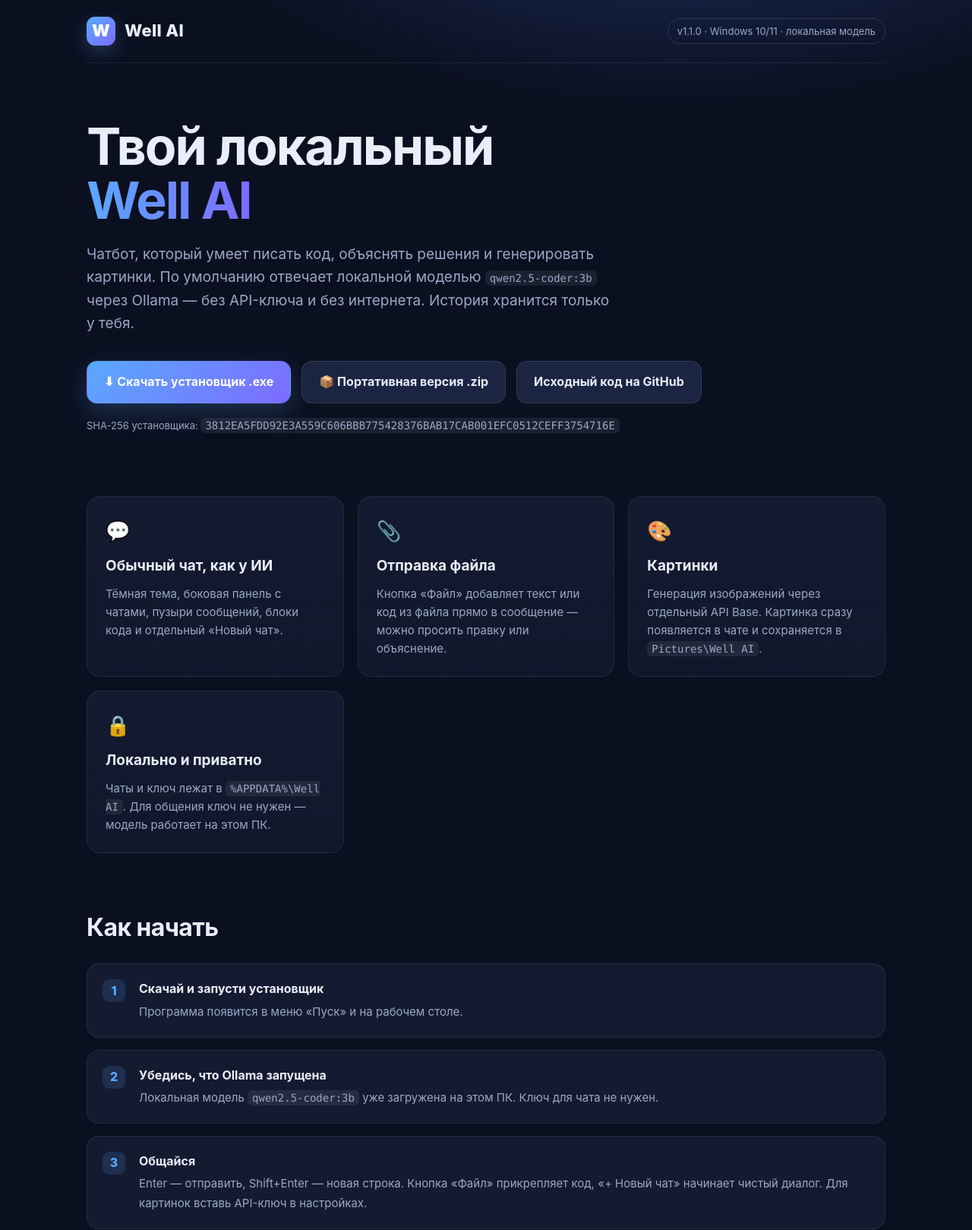
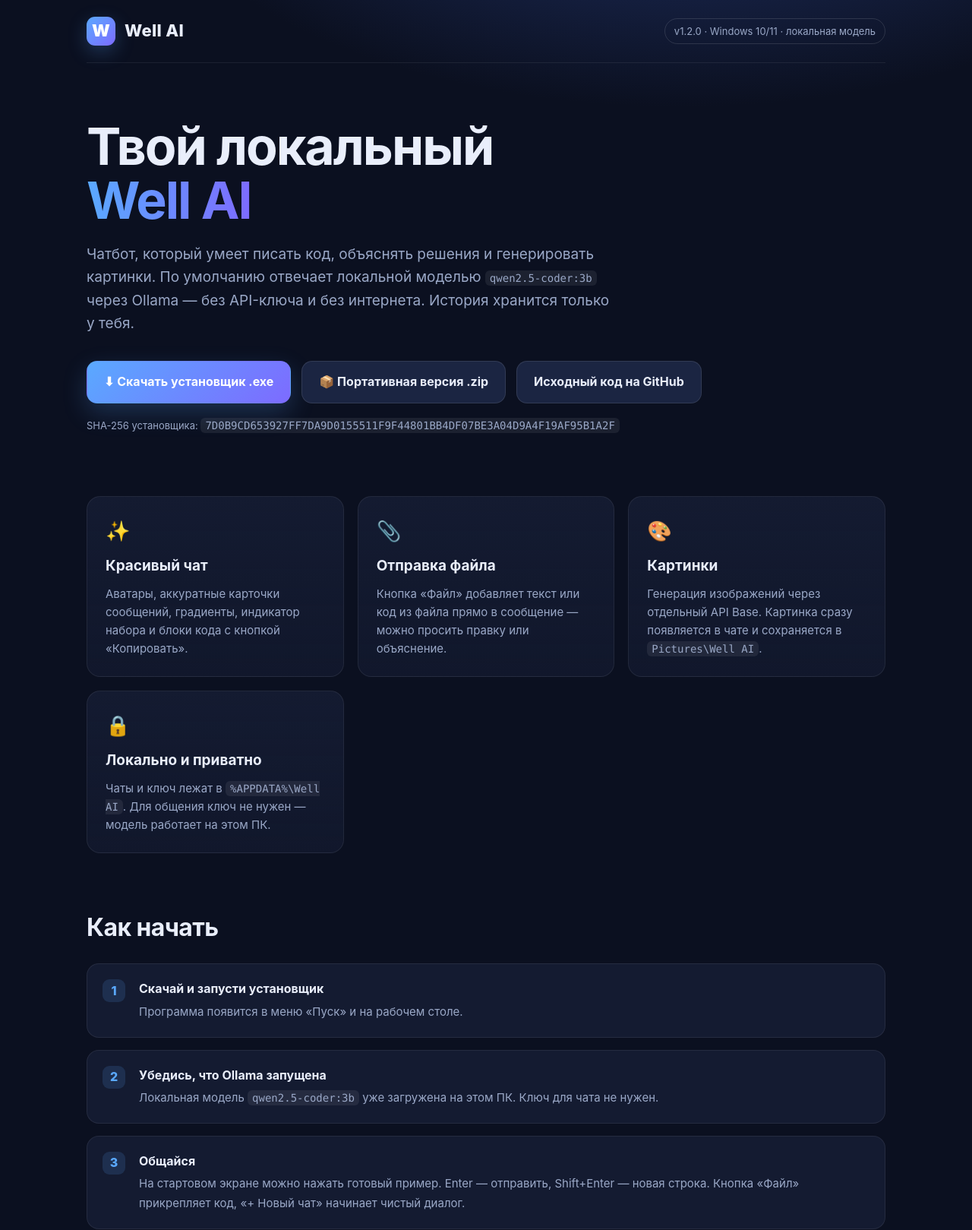
Before and after one commit to abibaokak/well-ai, a plain HTML site: page docs/index.html in a window 1280 px wide. Shown: the top 1619 px of the page at 76% size. Drawn offline with Linux system fonts and the light colour scheme.

Commit message:
Well AI v1.2.0: красивый дизайн чата

```diff
--- a/docs/index.html
+++ b/docs/index.html
@@ -104,22 +104,22 @@
   <div class="wrap">
     <header>
       <div class="logo"><div class="logo-mark">W</div> Well AI</div>
-      <div class="badge">v1.1.0 · Windows 10/11 · локальная модель</div>
+      <div class="badge">v1.2.0 · Windows 10/11 · локальная модель</div>
     </header>
 
     <div class="hero">
       <h1>Твой локальный<br><span>Well AI</span></h1>
       <p>Чатбот, который умеет писать код, объяснять решения и генерировать картинки. По умолчанию отвечает локальной моделью <code>qwen2.5-coder:3b</code> через Ollama — без API-ключа и без интернета. История хранится только у тебя.</p>
       <div class="buttons">
-        <a class="btn btn-primary" href="https://github.com/abibaokak/well-ai/releases/download/v1.1.0/WellAI-Setup.exe">⬇ Скачать установщик .exe</a>
-        <a class="btn btn-secondary" href="https://github.com/abibaokak/well-ai/releases/download/v1.1.0/WellAI-portable.zip">📦 Портативная версия .zip</a>
+        <a class="btn btn-primary" href="https://github.com/abibaokak/well-ai/releases/download/v1.2.0/WellAI-Setup.exe">⬇ Скачать установщик .exe</a>
+        <a class="btn btn-secondary" href="https://github.com/abibaokak/well-ai/releases/download/v1.2.0/WellAI-portable.zip">📦 Портативная версия .zip</a>
         <a class="btn btn-secondary" href="https://github.com/abibaokak/well-ai">Исходный код на GitHub</a>
       </div>
-      <div class="meta">SHA-256 установщика: <code>3812EA5FDD92E3A559C606BBB775428376BAB17CAB001EFC0512CEFF3754716E</code></div>
+      <div class="meta">SHA-256 установщика: <code>7D0B9CD653927FF7DA9D0155511F9F44801BB4DF07BE3A04D9A4F19AF95B1A2F</code></div>
     </div>
 
     <div class="grid">
-      <div class="card"><div class="icon">💬</div><h3>Обычный чат, как у ИИ</h3><p>Тёмная тема, боковая панель с чатами, пузыри сообщений, блоки кода и отдельный «Новый чат».</p></div>
+      <div class="card"><div class="icon">✨</div><h3>Красивый чат</h3><p>Аватары, аккуратные карточки сообщений, градиенты, индикатор набора и блоки кода с кнопкой «Копировать».</p></div>
       <div class="card"><div class="icon">📎</div><h3>Отправка файла</h3><p>Кнопка «Файл» добавляет текст или код из файла прямо в сообщение — можно просить правку или объяснение.</p></div>
       <div class="card"><div class="icon">🎨</div><h3>Картинки</h3><p>Генерация изображений через отдельный API Base. Картинка сразу появляется в чате и сохраняется в <code>Pictures\Well AI</code>.</p></div>
       <div class="card"><div class="icon">🔒</div><h3>Локально и приватно</h3><p>Чаты и ключ лежат в <code>%APPDATA%\Well AI</code>. Для общения ключ не нужен — модель работает на этом ПК.</p></div>
@@ -130,7 +130,7 @@
       <div class="steps">
         <div class="step"><b>Скачай и запусти установщик</b><span>Программа появится в меню «Пуск» и на рабочем столе.</span></div>
         <div class="step"><b>Убедись, что Ollama запущена</b><span>Локальная модель <code>qwen2.5-coder:3b</code> уже загружена на этом ПК. Ключ для чата не нужен.</span></div>
-        <div class="step"><b>Общайся</b><span>Enter — отправить, Shift+Enter — новая строка. Кнопка «Файл» прикрепляет код, «+ Новый чат» начинает чистый диалог. Для картинок вставь API-ключ в настройках.</span></div>
+        <div class="step"><b>Общайся</b><span>На стартовом экране можно нажать готовый пример. Enter — отправить, Shift+Enter — новая строка. Кнопка «Файл» прикрепляет код, «+ Новый чат» начинает чистый диалог.</span></div>
       </div>
     </section>
 
```
Also changed, not shown: site/index.html (+6 -6 lines), 4 other files.
